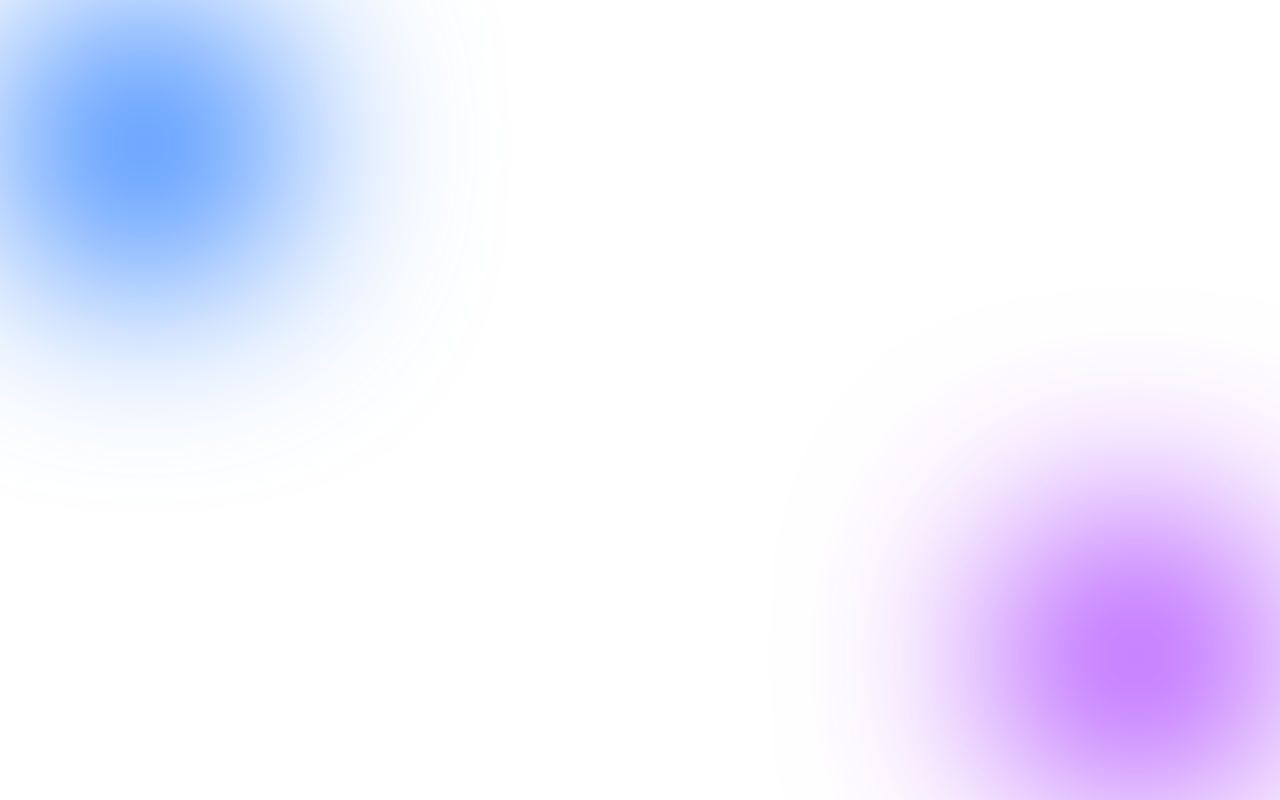
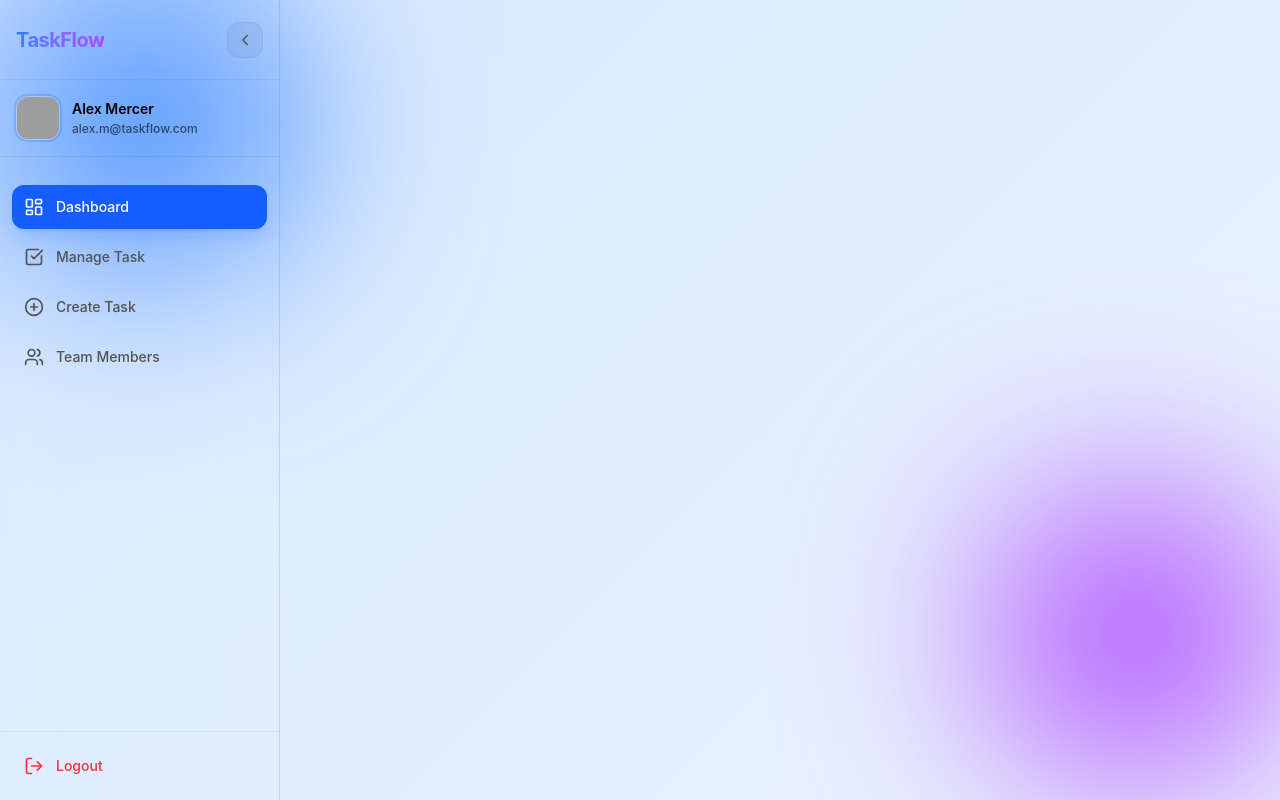
Before and after one commit to subham-oss/Task-Management-Application, a React (Vite) app in the folder client/: page /dashboard/1 in a window 1280 px wide. Before the commit this address had no page. Built offline with nearby package versions, Linux system fonts and the light colour scheme; grey boxes are pictures that could not be loaded.

Commit message:
add route for dashboard

```diff
--- a/client/src/components/Sidebar.tsx
+++ b/client/src/components/Sidebar.tsx
@@ -55,7 +55,7 @@ export default function Sidebar() {
     >
       <div>
         {/* Workspace Branding Header & Sidebar Control Toggle Button */}
-        <div className="p-4 flex items-center justify-between border-b border-black/5 dark:border-white/5 h-20">
+        <div className={`p-4 flex ${isExpanded ? "flex-row" : "flex-col gap-2"} items-center justify-between border-b border-black/5 dark:border-white/5 h-20`}>
           <AnimatePresence mode="wait">
             {isExpanded ? (
               <motion.span
@@ -89,7 +89,7 @@ export default function Sidebar() {
 
         {/* User Workspace Profile Component Metadata Info */}
         <div className="p-4 border-b border-black/5 dark:border-white/5">
-          <div className={clsx("flex items-center gap-3", !isExpanded && "justify-center")}>
+          <div className={clsx("flex items-center gap-3", !isExpanded && "justify-center py-2")}>
             {user.avatar ? (
               <img
                 src={user.avatar}
--- a/client/src/pages/Dashboard.tsx
+++ b/client/src/pages/Dashboard.tsx
@@ -1,9 +1,10 @@
 import React from 'react'
+import Sidebar from '../components/Sidebar'
 
 const Dashboard = () => {
   return (
     <div>
-
+      <Sidebar/>
     </div>
   )
 }
--- a/client/src/router/AppRouter.tsx
+++ b/client/src/router/AppRouter.tsx
@@ -6,8 +6,10 @@ import ForgotPassword from "../pages/ForgotPassword";
 import Home from "../pages/Home";
 import Contact from "../pages/Contact";
 import About from "../pages/About";
+import Dashboard from "../pages/Dashboard";
 
 export default function AppRouter() {
+  const islogin: boolean = true
   return (
     <BrowserRouter>
       <Routes>
@@ -17,6 +19,12 @@ export default function AppRouter() {
         <Route path="/" element={<Home/>} />
         <Route path="/about" element={<About/>} />
         <Route path="/contact" element={<Contact/>} />
+        {islogin && (
+          <>
+            <Route path="/dashboard/:id" element={<Dashboard />} />
+
+          </>
+            )}
       </Routes>
     </BrowserRouter>
   );
```
